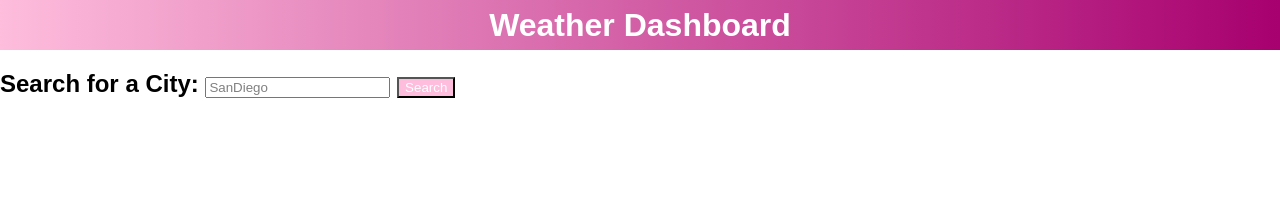
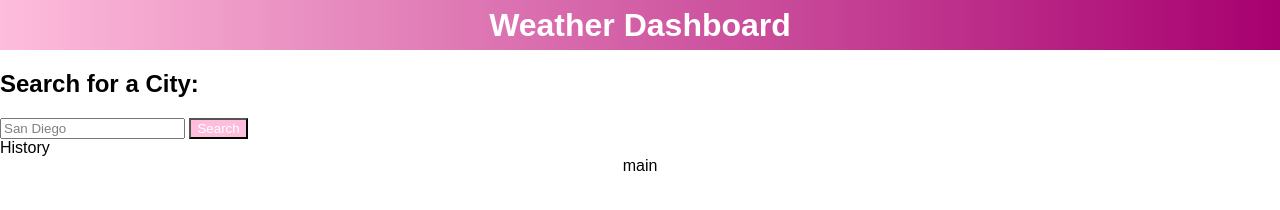
Before and after one commit to AliahG97/Weather-App, a plain HTML site: page index.html in a window 1280 px wide. Drawn offline with Linux system fonts and the light colour scheme.

Commit message:
better set up

```diff
--- a/assets/css/style.css
+++ b/assets/css/style.css
@@ -36,3 +36,8 @@ aside.div {
 ::placeholder {
     color: gray;
 }
+main {
+    display:flex;
+    justify-content:center;
+    align-items:center
+}
--- a/index.html
+++ b/index.html
@@ -14,19 +14,14 @@
     </header>
 
     <aside class="citySearch" id="citySearchId">
-        <div>
-            <h2>Search for a City:
-                <input type="text" id="citySearchInput" placeholder="SanDiego">
-                <button id="searchButtonId" class="searchBtn">Search</button>
-            </h2>
-        </div>
-        <div
-        class="history" id="historyId">
-        </div>
+        <h2>Search for a City:</h2>
+        <input type="text" id="citySearchInput" placeholder="San Diego">
+        <button id="searchButtonId" class="searchBtn">Search</button>
+        <div class="history" id="historyId">History</div>
     </aside>
 
     <main
-    class="currentTemp" id="currentTempId">
+    class="currentTemp" id="currentTempId">main
     </main>
 
     <section
```
